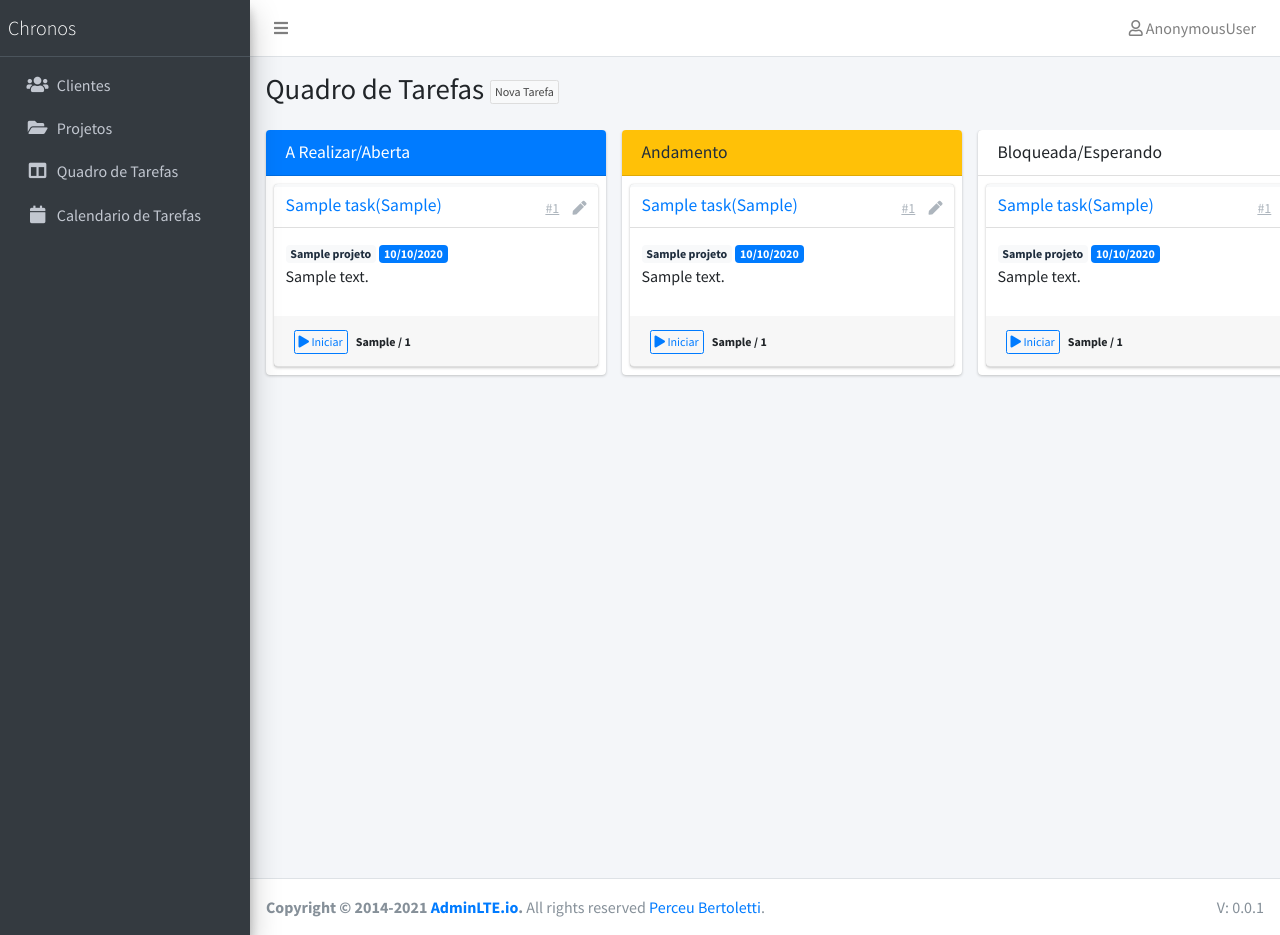
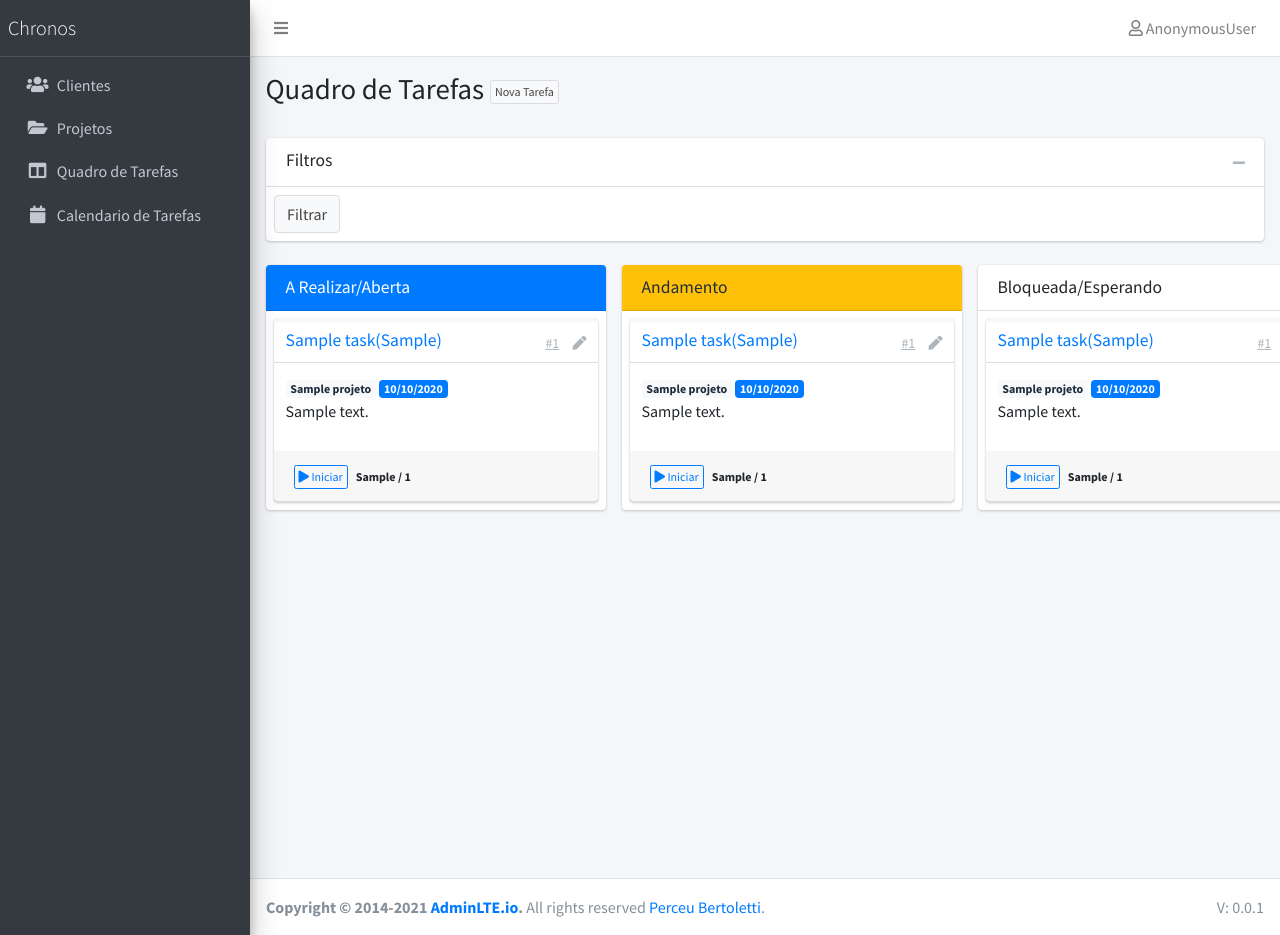
Before and after one commit to Perceu/chronos, a Django app: template chronos/tarefas/templates/kanban/index.html in a window 1280 px wide. Run offline with Django 3.2, Linux system fonts and the light colour scheme; the template is opened without the code that fills it: most values are stand-ins (such as "Sample title", 1, 10 or a date in 2020); some libraries are stand-ins or nearby versions.

Commit message:
criado filtro para as atividades

```diff
--- a/chronos/settings.py
+++ b/chronos/settings.py
@@ -50,6 +50,7 @@ INSTALLED_APPS = [
     "django.contrib.sessions",
     "django.contrib.messages",
     "django.contrib.staticfiles",
+    "django_filters",
     "widget_tweaks",
     "crispy_forms",
     "crispy_bootstrap4",
--- a/chronos/tarefas/templates/kanban/index.html
+++ b/chronos/tarefas/templates/kanban/index.html
@@ -1,4 +1,5 @@
 {% extends 'content.html'%}
+{% load crispy_forms_tags static widget_tweaks %}
 
 {% block 'content-title'%}
 <div class="row">
@@ -10,6 +11,27 @@
 {% endblock%}
 {% block 'warpper-class' %}kanban{% endblock %}
 {% block 'content'%}
+<div class="container-fluid w-100 p-2">
+    <div class="card card-default w-100">
+    <div class="card-header">
+    <h3 class="card-title">Filtros</h3>
+
+    <div class="card-tools">
+        <button type="button" class="btn btn-tool" data-card-widget="collapse"><i class="fas fa-minus"></i>
+        </button>
+    </div>
+    <!-- /.card-tools -->
+    </div>
+    <!-- /.card-header -->
+    <div class="card-body" style="display: block;">
+    <form method="get">
+        {{ filter.form | crispy }}
+        <button type="submit" class="btn btn-default">Filtrar</button>
+    </form>
+    </div>
+    <!-- /.card-body -->
+    </div>
+</div>
 <div class="container-fluid h-100">
     <div class="card card-row card-primary">
         <div class="card-header">
--- a/docker-compose.prod.yml
+++ b/docker-compose.prod.yml
@@ -16,13 +16,13 @@ services:
     build:
       dockerfile: python.dockerfile
     working_dir: /var/www/django
-    command: "gunicorn --bind 0.0.0.0:8001 --workers 3 chronos.wsgi:application"
+    command: "gunicorn --bind 0.0.0.0:8000 --workers 3 chronos.wsgi:application"
     env_file:
       - .env
     networks:
       - chronos_net
     ports:
-      - 8001:8001
+      - 8000:8000
     volumes:
       - ./chronos:/var/www/django/chronos
       - ./manage.py:/var/www/django/manage.py
--- a/docker-compose.yml
+++ b/docker-compose.yml
@@ -2,9 +2,6 @@ services:
   db:
     image: postgres
     env_file: .env
-    environment:
-        POSTGRES_USER: chronos
-        POSTGRES_DB: chronos
     networks:
       - chronos_net
     ports:
@@ -30,6 +27,5 @@ services:
 volumes:
   pgdata:
 
-
 networks:
   chronos_net:
--- a/requirements.txt
+++ b/requirements.txt
@@ -1,6 +1,7 @@
 dj-database-url
 dj-static
 django
+django-filter
 django-crispy-forms
 crispy-bootstrap4
 python-decouple
```
Also changed, not shown: chronos/projetos/templates/projetos/projeto_list.html (+6 -2 lines), chronos/tarefas/filters.py (added, +8 -0 lines), chronos/tarefas/views.py (+8 -4 lines).
